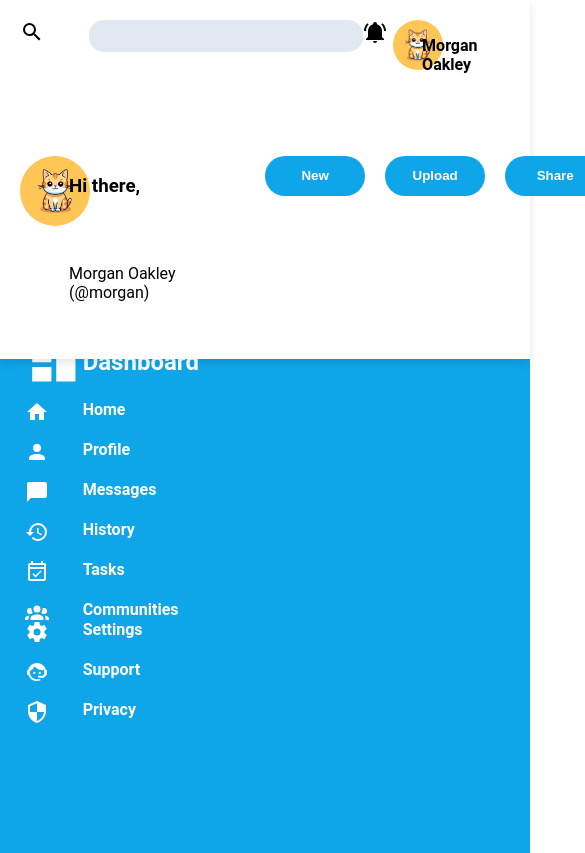
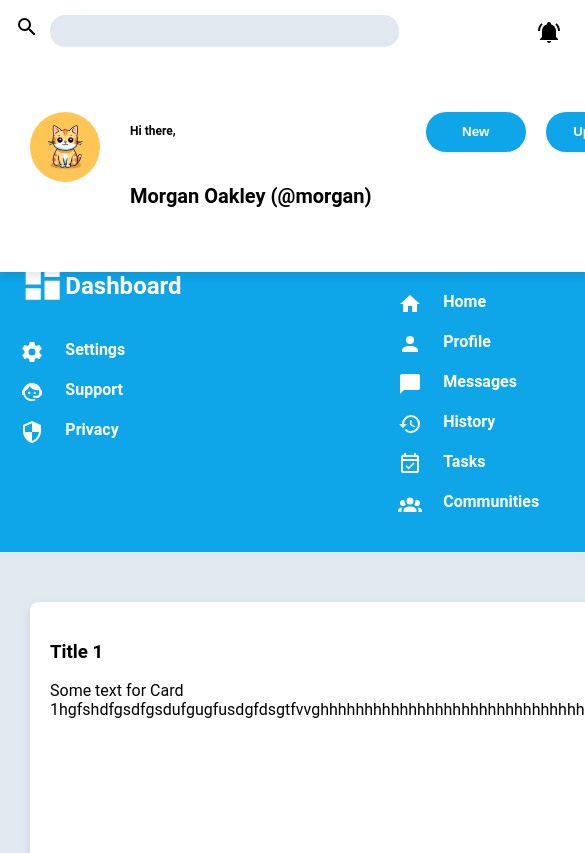
Before and after one commit to mariellaaaa/Admin-Dasboard, a plain HTML site: page index.html in a window 390 px wide. Shown: the top 853 px of the page, 585 px wide, since content can reach past the window. Drawn offline with Linux system fonts and the light colour scheme.

Commit message:
header+sidebar finished

```diff
--- a/style.css
+++ b/style.css
@@ -4,7 +4,7 @@ body {
     font-family: 'Roboto', sans-serif;
     display: grid;
     grid-template-columns: 17% 1fr;
-    grid-template-rows: 17% 1fr;
+    grid-template-rows: 18% 1fr;
     grid-template-areas:
       "sidebar header"
       "sidebar main";
@@ -13,7 +13,7 @@ body {
   .sidebar {
     background-color: #0ea5e9;
     color: #fff;
-    padding: 25px;
+    padding: 20px;
     display: grid;
     grid-area: sidebar;
   }
@@ -79,12 +79,11 @@ body {
 
   .header {
     background-color: white;
-    padding: 20px;
     box-shadow: 0 4px 8px rgba(0, 0, 0, 0.1);
     grid-area: header;
     display: grid;
     grid-template-rows: 30% 1fr;
-    grid-gap: 40px;
+    grid-gap: 30px;
     grid-template-areas:
       "header-top"
       "header-bottom";
@@ -92,9 +91,11 @@ body {
 
   .header-top {
     display: grid;
-    grid-template-columns: 70% 1fr;
+    grid-template-columns: 1fr auto;
     align-items: center;
+    grid-gap: 10%;
     grid-area: header-top;
+    margin-top: 10px;
     grid-template-areas:
       "search-section user-info-top";
   }
@@ -102,7 +103,7 @@ body {
   .search-section {
     display: grid;
     grid-area: search-section;
-    grid-template-columns: 20% 1fr;
+    grid-template-columns: 50px 90%;
     grid-template-areas: "search-button search-input";
   }
 
@@ -114,6 +115,7 @@ body {
     overflow: hidden;
     display: grid;
     grid-area: search-button;
+    margin-left: 30%;
   }
 
   #search-input {
@@ -128,8 +130,11 @@ body {
   .user-info-top {
     display: grid;
     grid-area: user-info-top;
-    grid-template-columns: 20% 20% 60%;
+    align-self: end;
+    grid-gap: 20px;
+    grid-template-columns: 100px auto 1fr;
     grid-template-areas: "notification-button avatar-image user-name-top";
+    margin-right: 30px;
   }
 
   #notification-button {
@@ -140,6 +145,8 @@ body {
     overflow: hidden;
     display: grid;
     grid-area: notification-button;
+    margin-left: 70px;
+    margin-top: 10px;
   }
 
   .avatar-image {
@@ -159,6 +166,8 @@ body {
 
   .user-name-top {
     font-weight: bold;
+    display: grid;
+    grid-area: user-name-top;
   }
 
   .header-bottom {
@@ -171,8 +180,9 @@ body {
   .user-info-bottom {
     display: grid;
     grid-area: user-info-bottom;
-    grid-template-columns: 20% 60%;
-    grid-template-rows: 50% 50%;
+    margin-left: 30px;
+    grid-template-columns: 100px 1fr;
+    grid-template-rows: auto auto;
     grid-template-areas:
       "avatar-image-2 hi-text"
       "avatar-image-2 user-name-bottom";
@@ -183,6 +193,8 @@ body {
     grid-area: button-group-bottom;
     grid-template-columns: 100px 100px 100px;
     grid-gap: 20px;
+    justify-self: end;
+    margin-right: 30px;
   }
 
   .button-group {
@@ -206,12 +218,16 @@ body {
 
   .hi-text {
     display: grid;
+    font-size: 12px;
     grid-area: hi-text;
   }
 
   .user-name-bottom {
     display: grid;
+    font-weight: bold;
+    font-size: 20px;
     grid-area: user-name-bottom;
+    margin-top: -10px;
   }
 
   .avatar-image-2 img {
@@ -268,6 +284,7 @@ body {
         "header"
         "sidebar"
         "main";
+      height: auto;
     }
 
     .main-content {
@@ -278,6 +295,18 @@ body {
         "projects"
         "announcements"
         "trending";
+    }
+
+    .sidebar {
+      display: grid;
+      grid-template-columns: 50% 50%;
+      grid-template-rows: 20% 1fr;
+      height: 15rem;
+    }
+
+    .header {
+      display: grid;
+      grid-template-columns: 1fr;
     }
 
     .projects {
@@ -306,6 +335,13 @@ body {
         "sidebar"
         "main";
       height: auto;
+    }
+
+    .sidebar {
+      display: grid;
+      grid-template-columns: 50% 50%;
+      grid-template-rows: 20% 1fr;
+      height: 15rem;
     }
 
     .main-content {
```
